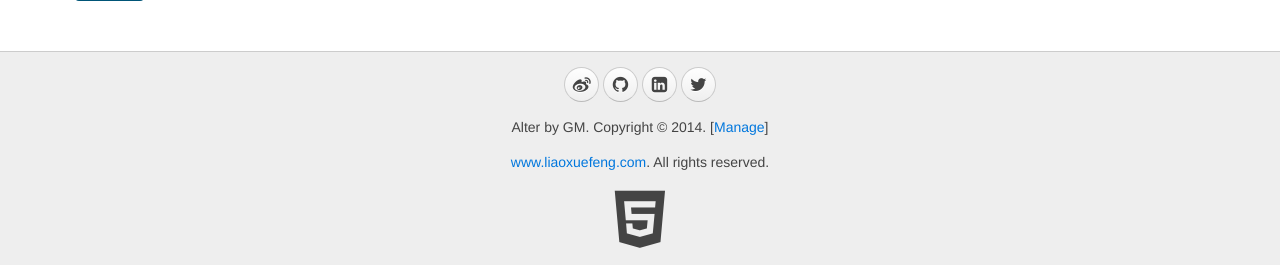
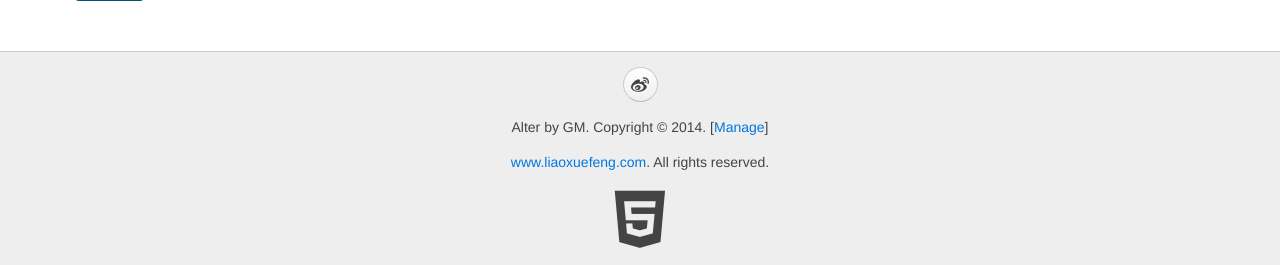
Before and after one commit to hjkl3692008/MyBlog, a Python web app: template www/templates/register.html in a window 1280 px wide. Shown: the part 423-688 px from the top of the page. Run offline with Jinja, Linux system fonts and the light colour scheme; the template is opened without the code that fills it, so the values that code supplies are empty.

Commit message:
修改了nginx的reload

```diff
--- a/fabfile.py
+++ b/fabfile.py
@@ -1,4 +1,4 @@
-#!/usr/bin/env python
+#!/usr/bin/env python2
 # -*- coding: utf-8 -*-
 
 __author__ = 'Michael Liao'
@@ -75,7 +75,9 @@ def deploy():
     with settings(warn_only=True):
         sudo('supervisorctl stop awesome')
         sudo('supervisorctl start awesome')
-        sudo('/etc/init.d/nginx reload')
+        sudo('nginx -s stop')
+        sudo('nginx -c /etc/nginx/nginx.conf')
+        sudo('nginx -s reload')
 
 RE_FILES = re.compile('\r?\n')
 
--- a/www/templates/__base__.html
+++ b/www/templates/__base__.html
@@ -79,10 +79,10 @@
         <div class="uk-container uk-container-center uk-text-center">
             <div class="uk-panel uk-margin-top uk-margin-bottom">
                 <p>
-                    <a target="_blank" href="http://weibo.com/liaoxuefeng" class="uk-icon-button uk-icon-weibo"></a>
-                    <a target="_blank" href="https://github.com/michaelliao" class="uk-icon-button uk-icon-github"></a>
-                    <a target="_blank" href="http://www.linkedin.com/in/liaoxuefeng" class="uk-icon-button uk-icon-linkedin-square"></a>
-                    <a target="_blank" href="https://twitter.com/liaoxuefeng" class="uk-icon-button uk-icon-twitter"></a>
+                    <a target="_blank" href="https://weibo.com/u/3274939477" class="uk-icon-button uk-icon-weibo"></a>
+                    <!--<a target="_blank" href="https://github.com/michaelliao" class="uk-icon-button uk-icon-github"></a>-->
+                    <!--<a target="_blank" href="http://www.linkedin.com/in/liaoxuefeng" class="uk-icon-button uk-icon-linkedin-square"></a>-->
+                    <!--<a target="_blank" href="https://twitter.com/liaoxuefeng" class="uk-icon-button uk-icon-twitter"></a>-->
                 </p>
                 <p>Alter by GM. Copyright &copy; 2014. [<a href="/manage/" target="_blank">Manage</a>]</p>
                 <p><a href="http://www.liaoxuefeng.com/" target="_blank">www.liaoxuefeng.com</a>. All rights reserved.</p>
```
Also changed, not shown: datelog.md (+1 -0 lines).
